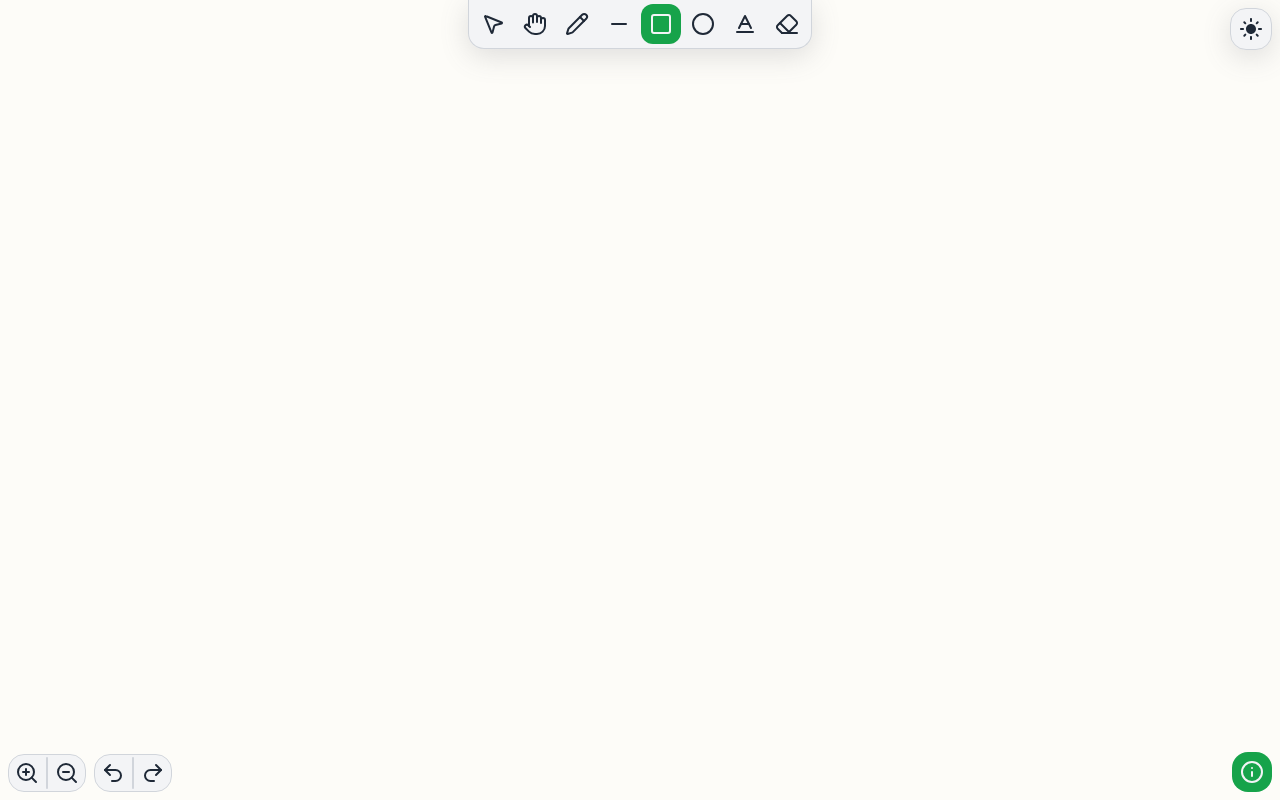
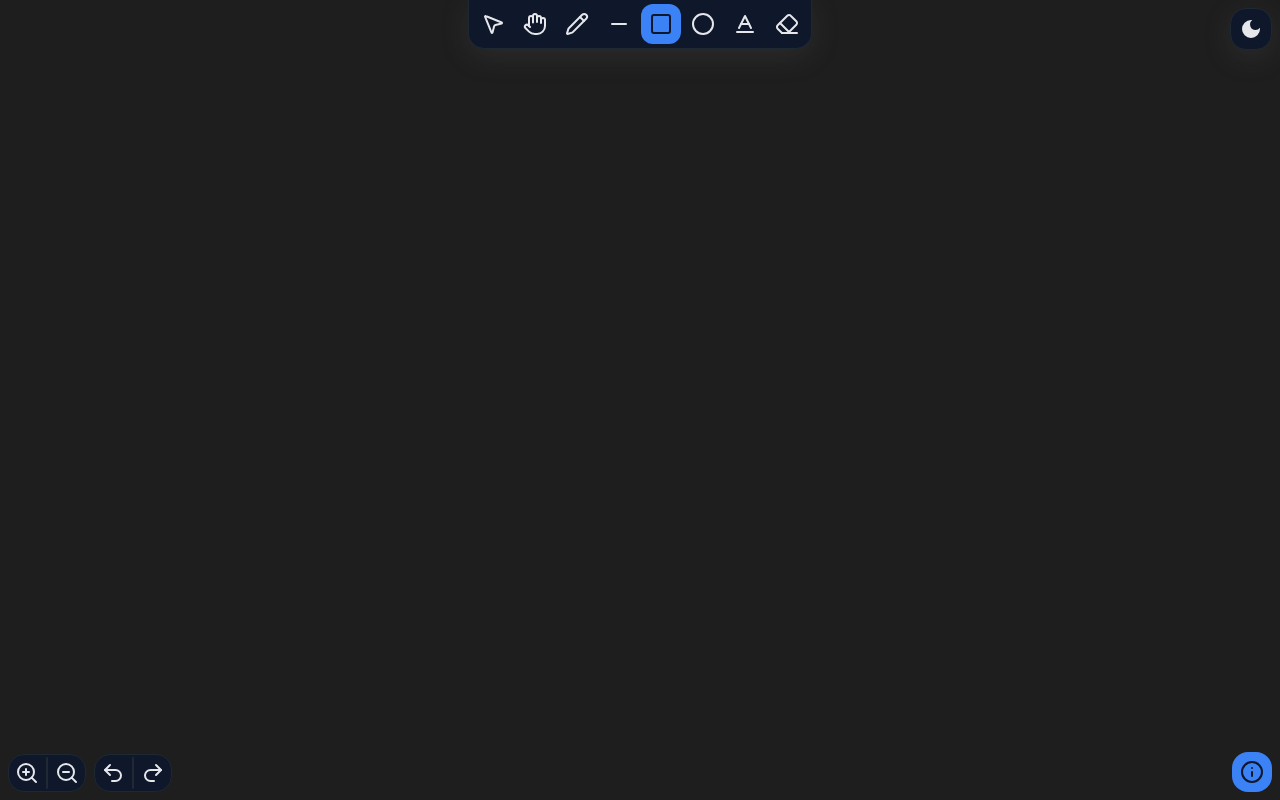
Before and after one commit to kurocodes/KuroSketch, a React (Vite) app: page / in a window 1280 px wide. Built offline with nearby package versions, Linux system fonts and the light colour scheme.

Commit message:
changed theme colors

```diff
--- a/src/hooks/useTheme.ts
+++ b/src/hooks/useTheme.ts
@@ -2,7 +2,7 @@ import { useCallback, useState } from "react";
 import { theme, type ThemeMode } from "../theme/theme";
 
 export function useTheme() {
-  const [mode, setMode] = useState<ThemeMode>("light");
+  const [mode, setMode] = useState<ThemeMode>("dark");
 
   const toggleTheme = useCallback(() => {
     setMode((prev) => (prev === "dark" ? "light" : "dark"));
--- a/src/theme/theme.ts
+++ b/src/theme/theme.ts
@@ -1,40 +1,39 @@
 export type ThemeMode = "light" | "dark";
+
+// export const theme = {
+//   light: {
+//     canvasBg: "#fdfcf8",
+//     defaultStroke: "#000000",
+//     uiBg: "#f3f4f6",
+//     uiBorder: "#d1d5db",
+//     uiText: "#1f2937",
+//     accent: "#16a34a", // green
+//   },
+//   dark: {
+//     canvasBg: "#1c1c1a",
+//     defaultStroke: "#ffffff",
+//     uiBg: "#111827",
+//     uiBorder: "#1f2937",
+//     uiText: "#d1d5db",
+//     accent: "#22c55e",
+//   },
+// } as const;
 
 export const theme = {
   light: {
-    canvasBg: "#fdfcf8",
+    canvasBg: "#ffffff",
     defaultStroke: "#000000",
-    uiBg: "#f3f4f6",
-    uiBorder: "#d1d5db",
-    uiText: "#1f2937",
-    accent: "#16a34a", // green
+    uiBg: "#f8fafc",
+    uiBorder: "#e5e7eb",
+    uiText: "#0f172a",
+    accent: "#2563eb", // blue
   },
   dark: {
-    canvasBg: "#1c1c1a",
+    canvasBg: "#1e1e1e",
     defaultStroke: "#ffffff",
-    uiBg: "#111827",
-    uiBorder: "#1f2937",
-    uiText: "#d1d5db",
-    accent: "#22c55e",
+    uiBg: "#0f172a",
+    uiBorder: "#1f2933",
+    uiText: "#e5e7eb",
+    accent: "#3b82f6",
   },
 } as const;
-
-// 1st
-// export const theme = {
-//   light: {
-//     canvasBg: "#ffffff",
-//     defaultStroke: "#000000",
-//     uiBg: "#f8fafc",
-//     uiBorder: "#e5e7eb",
-//     uiText: "#0f172a",
-//     accent: "#2563eb", // blue
-//   },
-//   dark: {
-//     canvasBg: "#1e1e1e",
-//     defaultStroke: "#ffffff",
-//     uiBg: "#0f172a",
-//     uiBorder: "#1f2933",
-//     uiText: "#e5e7eb",
-//     accent: "#3b82f6",
-//   },
-// } as const;
```
